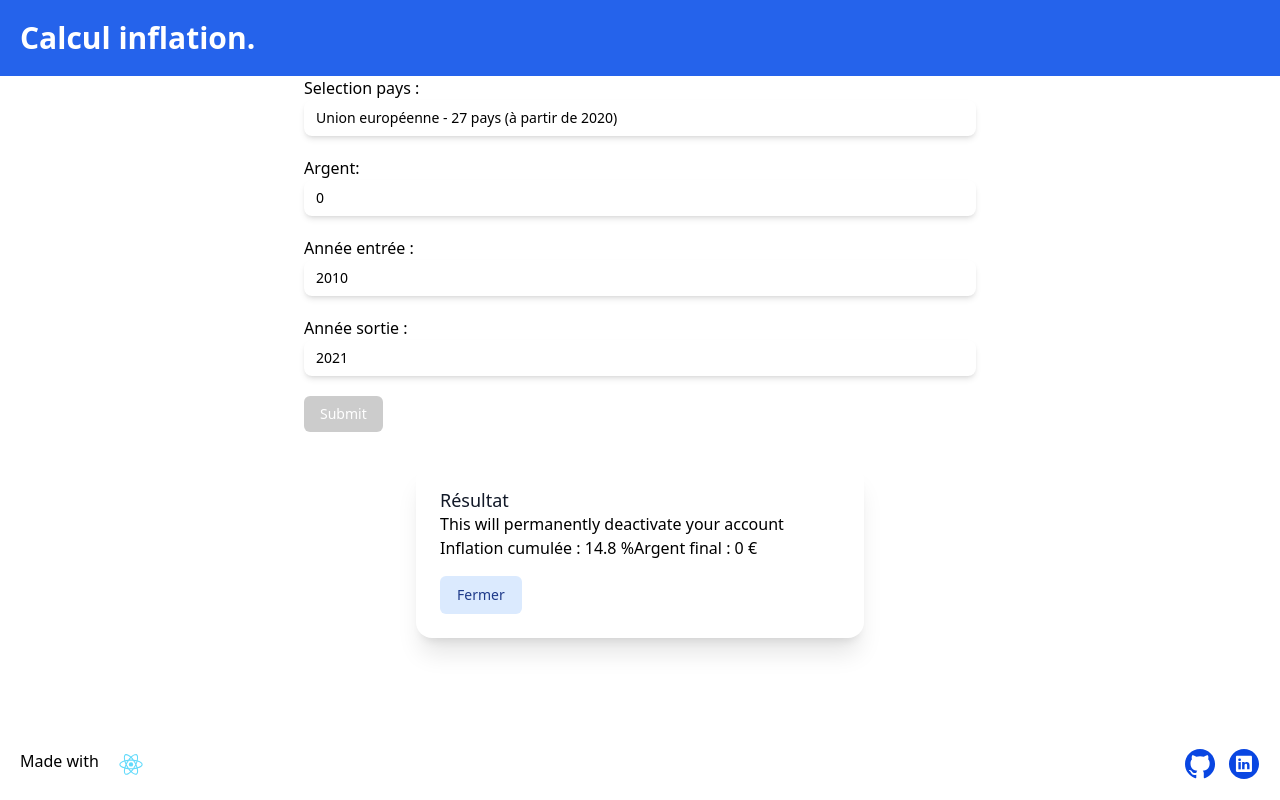
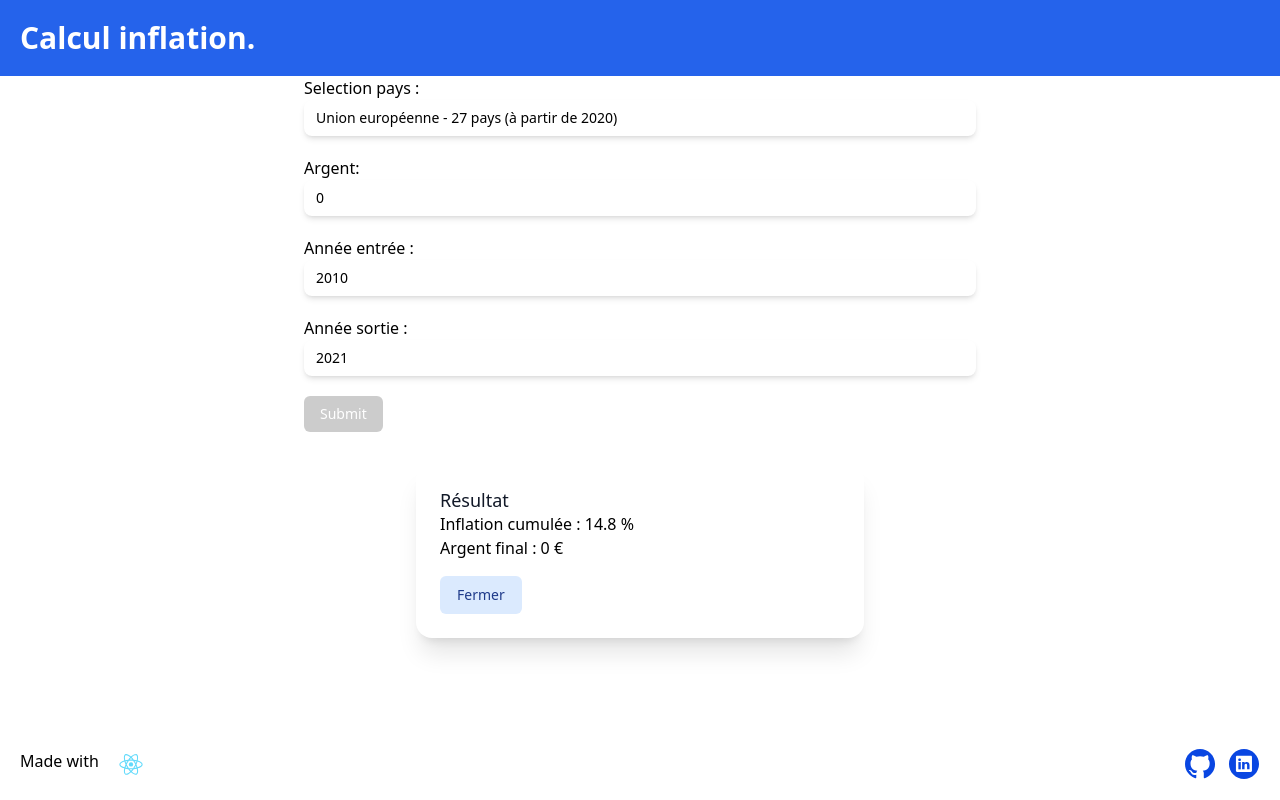
Before and after one commit to P4tt4te/inflation, a React (Vite) app: page / in a window 1280 px wide. Both pictures are taken after a click on the input "Submit". Built offline with nearby package versions, Linux system fonts and the light colour scheme.

Commit message:
css final

```diff
--- a/src/Convert.jsx
+++ b/src/Convert.jsx
@@ -123,11 +123,11 @@ class Convert extends React.Component {
 
                     <Dialog.Title as="h2" className="text-lg font-medium leading-6 text-gray-900">Résultat</Dialog.Title>
                     <Dialog.Description>
-                        This will permanently deactivate your account
+                        Inflation cumulée : {this.state.infla} %
                     </Dialog.Description>
-
-                    <span>Inflation cumulée : {this.state.infla} %</span>
-                    <span>Argent final : {this.state.moneyf} €</span>
+                    <Dialog.Description>
+                        Argent final : {this.state.moneyf} €
+                    </Dialog.Description>
 
                     <div className="mt-4">
                         <button type="button" className="inline-flex justify-center px-4 py-2 text-sm font-medium text-blue-900 bg-blue-100 border border-transparent rounded-md hover:bg-blue-200 focus:outline-none focus-visible:ring-2 focus-visible:ring-offset-2 focus-visible:ring-blue-500" onClick={this.closemodal}>Fermer</button>
```
